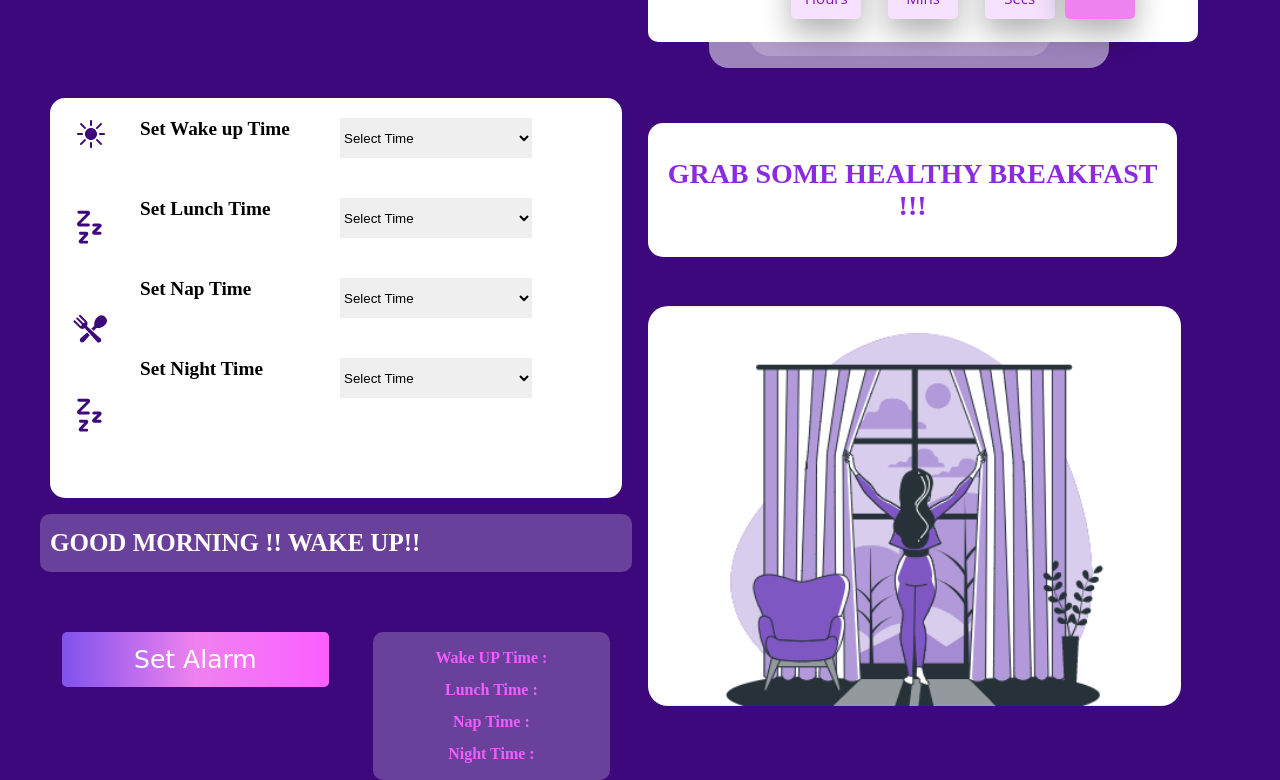
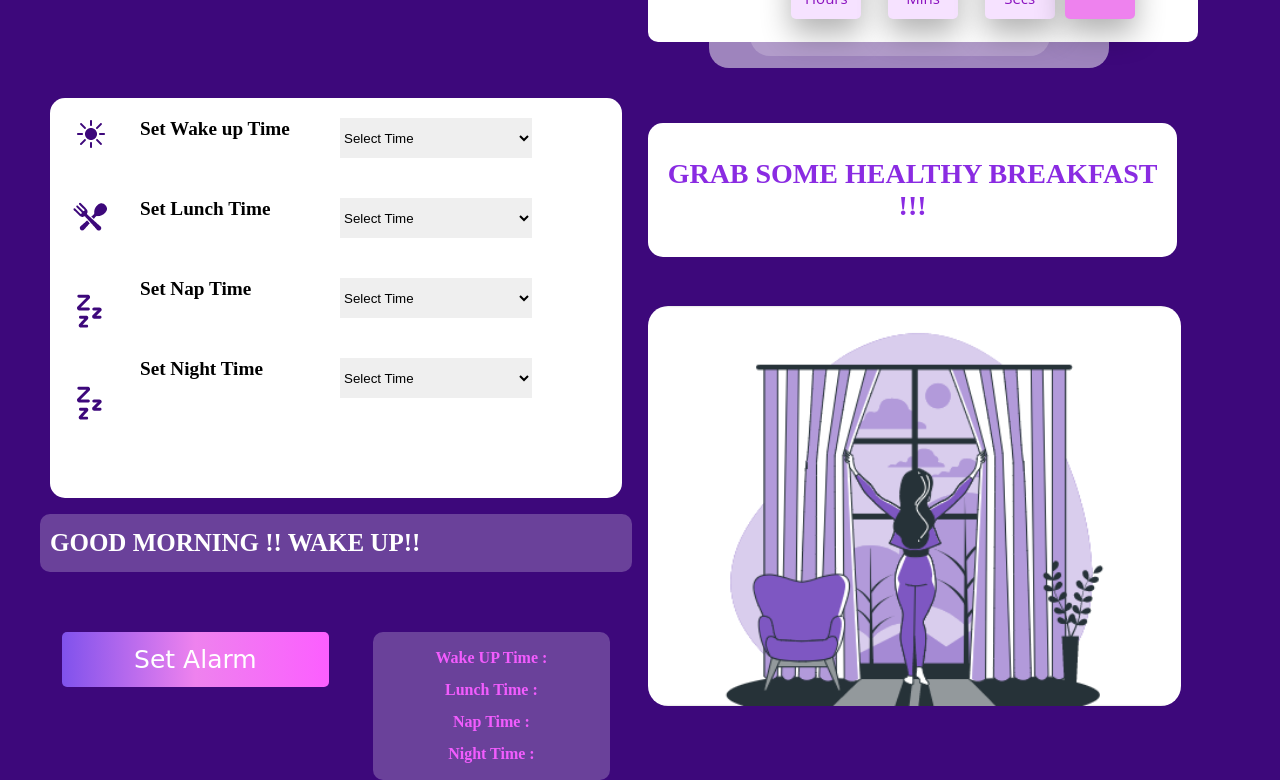
Before and after one commit to shaileshgontewar/clockxd, a plain HTML site: page index.html in a window 1280 px wide. Shown: the part 98-878 px from the top of the page. Drawn offline with Linux system fonts and the light colour scheme.

Commit message:
change icon

```diff
--- a/index.css
+++ b/index.css
@@ -65,17 +65,17 @@ body {
 #lunch > img {
   position: absolute;
   left: 4%;
-  top: 53%;
+  top: 25%;
 }
 #nap > img {
   position: absolute;
   left: 4%;
-  top: 28%;
+  top: 49%;
 }
 #night > img {
   position: absolute;
   left: 4%;
-  top: 75%;
+  top: 72%;
 }
 .content2 {
   background-color: white;
```
Also changed, not shown: index.html (+3 -1 lines).
